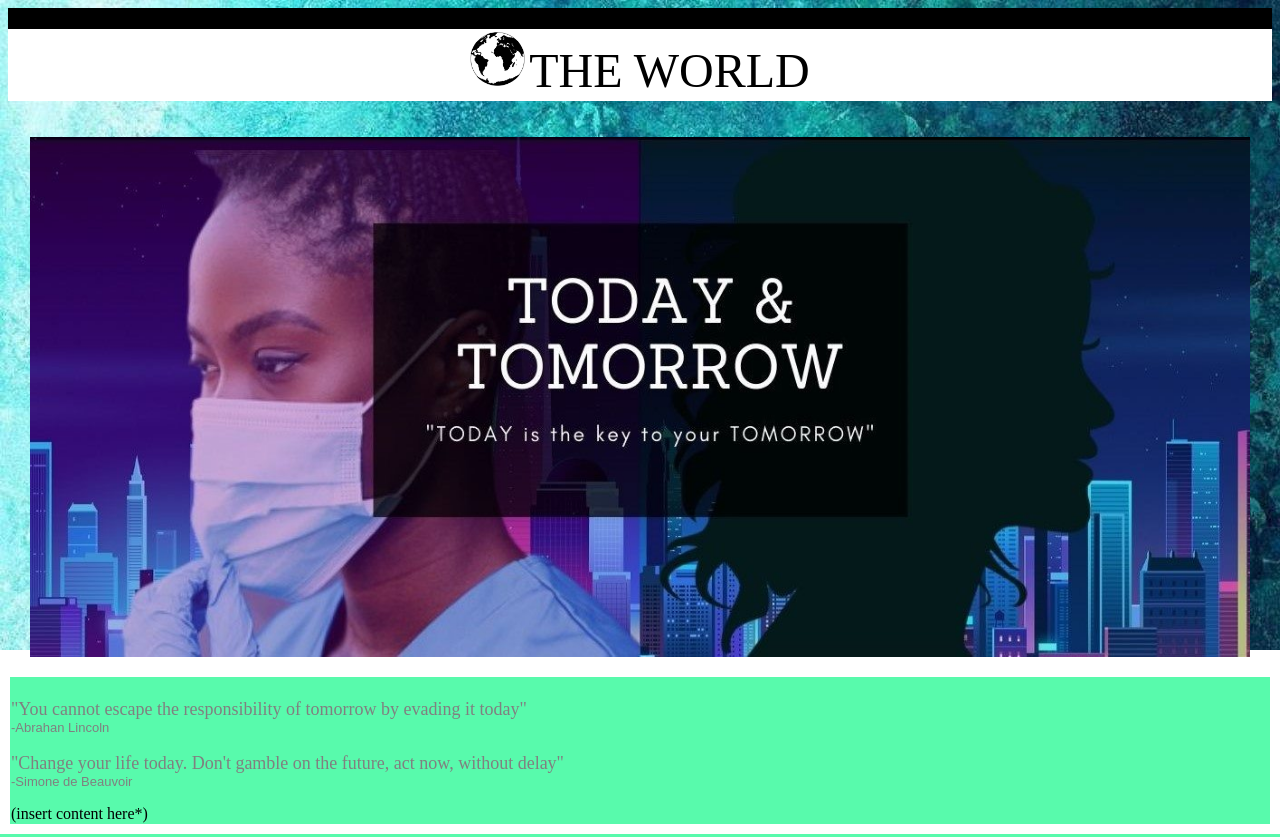
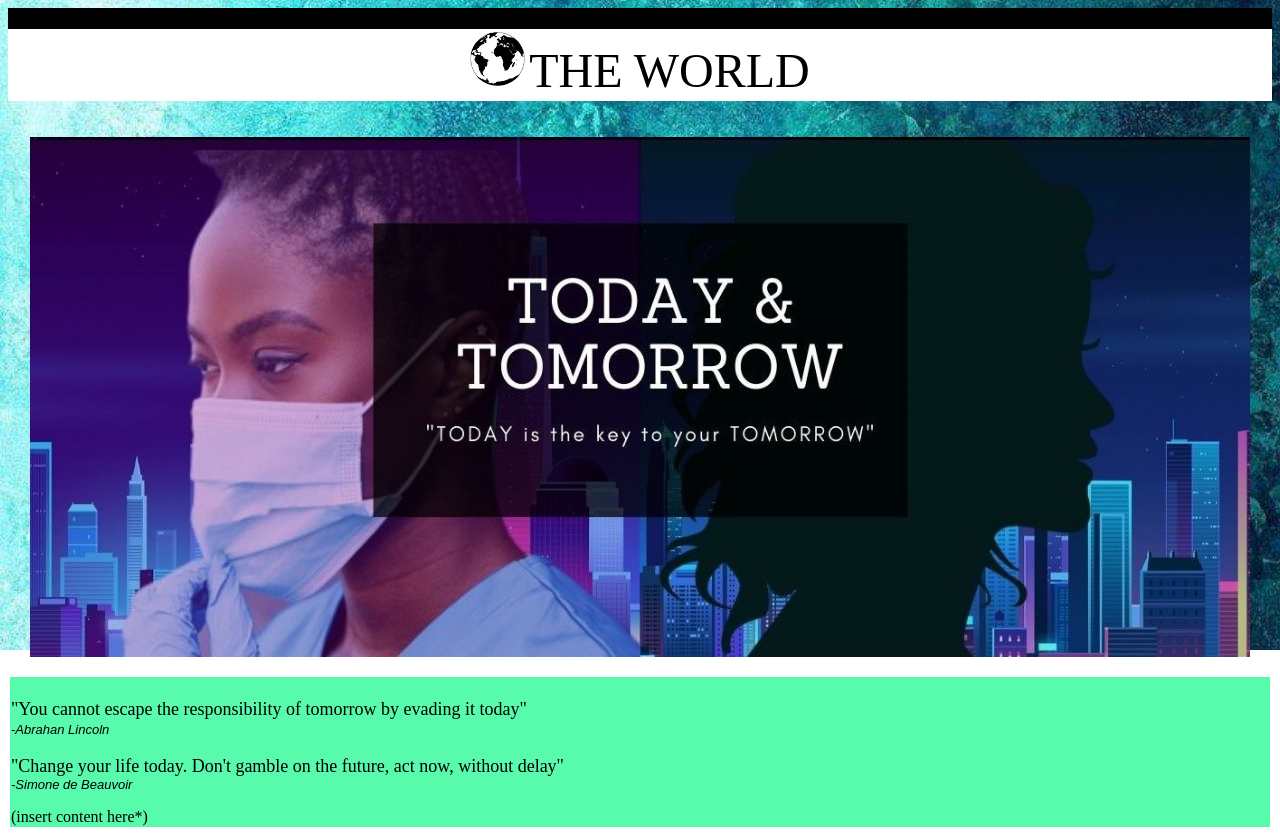
Before and after one commit to RobilloJenica/ScaffoldMainWebPage, a PHP site: page / in a window 1280 px wide. Run offline with PHP 8.4, Linux system fonts and the light colour scheme.

Commit message:
Update index.php

```diff
--- a/index.php
+++ b/index.php
@@ -47,13 +47,14 @@ body {
  <br><br>
  <table border="1", bordercolor="white", cellspacing="0" width="100%" bgcolor="white">
    <tr>
-     <td bgcolor="#58FAAC"><font size="4" color="#808080"", face="Cambria Math">
+     <td bgcolor="#58FAAC"><font size="4" color="black", face="Cambria Math">
       <br>"You cannot escape the responsibility of tomorrow by evading it today" </font>
-      <br><font size="2" color="#808080", face="arial">-Abrahan Lincoln </font> <br>
-      <br><font size="4" color="#808080", face="Cambria Math">
+	<br><font size="2" color="black", face="arial">
+	<i> -Abrahan Lincoln </font> <br> </i>
+      <br><font size="4" color="black", face="Cambria Math">
           "Change your life today. Don't gamble on the future, act now, without delay" </font>
-      <br> <font size="2" color="#808080", face="arial">
-          -Simone de Beauvoir</font>
+      <br> <font size="2" color="black", face="arial">
+	<i> -Simone de Beauvoir</font> </i>
       <br></p>(insert content here*)
    </tr>
  </table>
```
